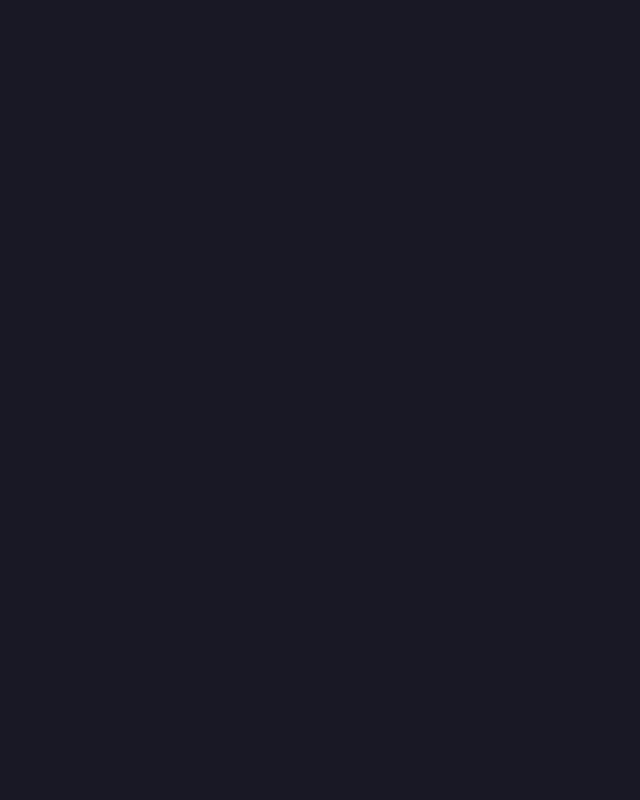
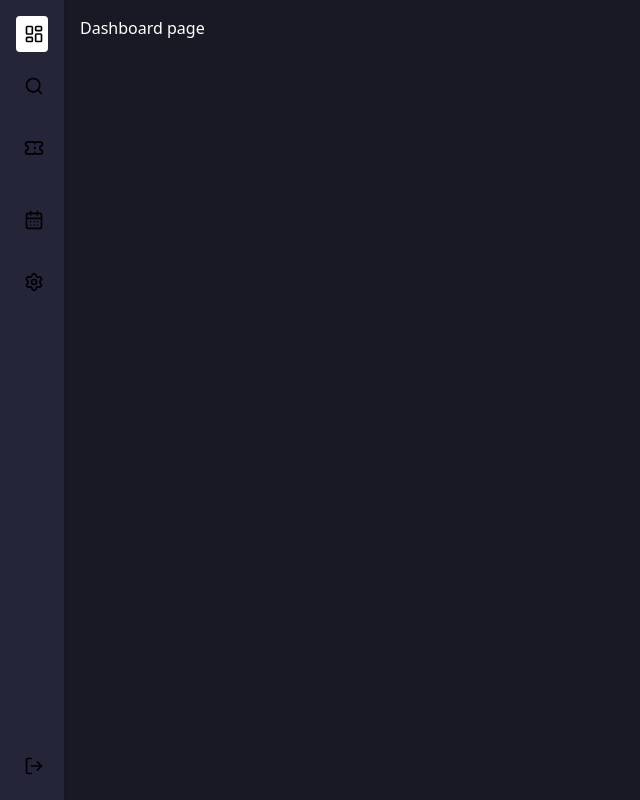
Before and after one commit to obuastella/EventChain, a React (Vite) app: page /dashboard in a window 1280 px wide. Before the commit this address had no page. Shown: the whole page, without its empty margins (0-640 px from the left). Built offline with nearby package versions, Linux system fonts and the light colour scheme.

Commit message:
dashboard layout

```diff
--- a/package.json
+++ b/package.json
@@ -17,6 +17,7 @@
     "react": "^19.1.0",
     "react-dom": "^19.1.0",
     "react-router-dom": "^7.6.2",
+    "react-toastify": "^11.0.5",
     "tailwindcss": "^4.1.8"
   },
   "devDependencies": {
--- a/src/App.tsx
+++ b/src/App.tsx
@@ -1,12 +1,24 @@
 import { BrowserRouter as Router, Route, Routes } from "react-router-dom";
 import Index from "./pages/LandingPage";
+import { ToastContainer } from "react-toastify";
+import Layout from "./components/Layout";
+import Dashboard from "./pages/Dashboard/Dashboard";
 
 function App() {
   return (
     <Router>
       <Routes>
         <Route path="/" element={<Index />} />
+        <Route
+          path="/dashboard"
+          element={
+            <Layout>
+              <Dashboard />
+            </Layout>
+          }
+        />
       </Routes>
+      <ToastContainer />
     </Router>
   );
 }
--- /dev/null
+++ b/src/components/BottomNav.tsx
@@ -0,0 +1,30 @@
+import { LayoutDashboard, CalendarDays, Search, Settings } from "lucide-react";
+import { Link, useLocation } from "react-router-dom";
+
+export default function BottomNav() {
+  const location = useLocation();
+
+  const navItems = [
+    { to: "/dashboard", icon: <LayoutDashboard />, label: "Overview" },
+    { to: "/discover", icon: <Search />, label: "Discover" },
+    { to: "/manage", icon: <CalendarDays />, label: "Manage" },
+    { to: "/settings", icon: <Settings />, label: "Profile" },
+  ];
+
+  return (
+    <div className="bg-[#25253a] shadow flex justify-around py-2">
+      {navItems.map((item) => (
+        <Link
+          key={item.to}
+          to={item.to}
+          className={`flex flex-col items-center text-sm ${
+            location.pathname === item.to ? "text-secondary" : "text-gray-600"
+          }`}
+        >
+          {item.icon}
+          <span>{item.label}</span>
+        </Link>
+      ))}
+    </div>
+  );
+}
--- /dev/null
+++ b/src/components/Layout.tsx
@@ -0,0 +1,74 @@
+import { useState } from "react";
+import { LogOut, Menu, X } from "lucide-react";
+import Sidebar, { SidebarItem } from "./Sidebar";
+import BottomNav from "./BottomNav";
+
+export default function Layout({ children }: { children: any }) {
+  const [isSidebarOpen, setSidebarOpen] = useState(false); // For mobile only
+
+  return (
+    <div className="flex h-screen w-full overflow-hidden">
+      {/* Sidebar for large screens - collapses by default, expands on hover */}
+      <div
+        className={`hidden md:block transition-all duration-300 group ${
+          isSidebarOpen ? "w-64" : "w-16"
+        } bg-[#25253a] shadow text-white hover:w-64`}
+      >
+        <Sidebar isCollapsed={!isSidebarOpen} />
+      </div>
+
+      {/* Mobile Hamburger Button */}
+      <div className="md:hidden fixed top-0 left-0 right-0 z-50 bg-[#25253a] shadow-sm h-14">
+        <button
+          className="m-4 text-secondary absolute left-0"
+          onClick={() => setSidebarOpen(!isSidebarOpen)}
+        >
+          {isSidebarOpen ? <X size={28} /> : <Menu size={28} />}
+        </button>
+      </div>
+      {/* Mobile Sidebar Drawer */}
+      {isSidebarOpen && (
+        <div
+          className="fixed inset-0 z-40 md:hidden bg-black/50"
+          onClick={() => setSidebarOpen(false)}
+        >
+          <div
+            className="w-64 h-full bg-[#25253a] shadow text-white p-4 flex flex-col"
+            onClick={(e) => e.stopPropagation()}
+          >
+            <div className="flex justify-end mb-4">
+              <button onClick={() => setSidebarOpen(false)}>
+                <X />
+              </button>
+            </div>
+
+            {/* Sidebar Items */}
+            <div className="flex flex-col space-y-4 flex-grow">
+              <Sidebar isCollapsed={!isSidebarOpen} />
+            </div>
+
+            {/* Logout Button at the bottom of the sidebar */}
+            <div className="mt-auto">
+              <SidebarItem
+                icon={<LogOut size={20} />}
+                label="Logout"
+                to="#"
+                isCollapsed={!isSidebarOpen}
+              />
+            </div>
+          </div>
+        </div>
+      )}
+
+      {/* Main Content */}
+      <div className="flex-1 flex flex-col overflow-y-auto pt-14 md:pt-0">
+        <div className="p-4">{children}</div>
+
+        {/* Bottom Navigation - visible only on mobile */}
+        <div className="block md:hidden fixed bottom-0 w-full z-40">
+          <BottomNav />
+        </div>
+      </div>
+    </div>
+  );
+}
--- /dev/null
+++ b/src/components/Sidebar.tsx
@@ -0,0 +1,110 @@
+import {
+  CalendarDays,
+  LayoutDashboard,
+  LogOut,
+  Search,
+  Settings,
+  Ticket,
+} from "lucide-react";
+import { Link, useLocation, useNavigate } from "react-router-dom";
+import { toast } from "react-toastify";
+
+export default function Sidebar({ isCollapsed }: { isCollapsed: boolean }) {
+  const navigate = useNavigate();
+
+  const handleLogout = async () => {
+    try {
+      toast.success("Logged out successfully!");
+      navigate("/");
+    } catch (error: any) {
+      console.log("Error logging out: ", error?.message);
+    }
+  };
+  return (
+    <div
+      className={`text-black h-full flex flex-col p-4 space-y-4 overflow-hidden transition-all duration-300 ${
+        isCollapsed ? "w-16" : "w-64"
+      } group hover:w-64`}
+    >
+      {/* Navigation Items */}
+      <div className="text-black flex flex-col space-y-4">
+        <SidebarItem
+          icon={<LayoutDashboard size={20} />}
+          label="Overview"
+          to="/dashboard"
+          isCollapsed={isCollapsed}
+        />
+
+        <SidebarItem
+          icon={<Search size={20} />}
+          label="Discover"
+          to="/discover"
+          isCollapsed={isCollapsed}
+        />
+        <SidebarItem
+          icon={<Ticket size={20} />}
+          label="My Tickets"
+          to="/my-tickets"
+          isCollapsed={isCollapsed}
+        />
+
+        <SidebarItem
+          icon={<CalendarDays size={20} />}
+          label="Manage Events"
+          to="/manage"
+          isCollapsed={isCollapsed}
+        />
+
+        <SidebarItem
+          icon={<Settings size={20} />}
+          label="Settings"
+          to="/settings"
+          isCollapsed={isCollapsed}
+        />
+      </div>
+
+      {/* Logout Item at the bottom */}
+      <button onClick={handleLogout} className="cursor-pointer mt-auto">
+        <SidebarItem
+          icon={<LogOut size={20} />}
+          label="Logout"
+          to="/"
+          isCollapsed={isCollapsed}
+        />
+      </button>
+    </div>
+  );
+}
+
+export function SidebarItem({
+  icon,
+  label,
+  to,
+  isCollapsed,
+}: {
+  icon: React.ReactNode;
+  label: string;
+  to: string;
+  isCollapsed: boolean;
+}) {
+  const location = useLocation();
+  const isActive = location.pathname === to;
+
+  return (
+    <Link
+      to={to}
+      className={`flex items-center p-2 rounded transition-all hover:bg-primary/20 ${
+        isActive ? "text-black font-semibold bg-white" : "text-black"
+      } hover:text-secondary`}
+    >
+      <div className="w-6 flex justify-center">{icon}</div>
+      <span
+        className={`ml-4 text-sm font-medium transition-opacity duration-300 ${
+          isCollapsed ? "opacity-0 w-0 overflow-hidden" : "opacity-100"
+        } group-hover:opacity-100 group-hover:w-auto group-hover:overflow-visible`}
+      >
+        {label}
+      </span>
+    </Link>
+  );
+}
--- /dev/null
+++ b/src/pages/Dashboard/Dashboard.tsx
@@ -0,0 +1,3 @@
+export default function Dashboard() {
+  return <div className="">Dashboard page</div>;
+}
```
Also changed, not shown: vercel.json (added), 1 other file (tests, documents, lock files or other folders).
